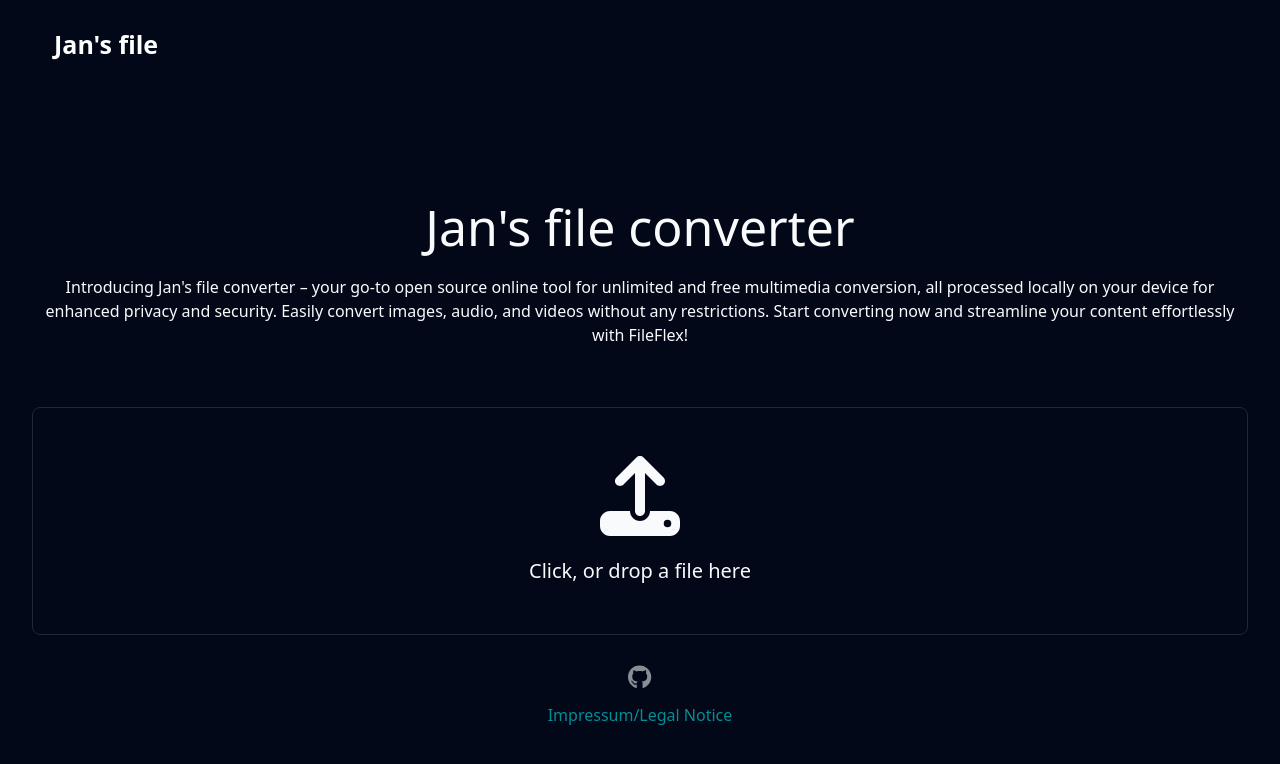
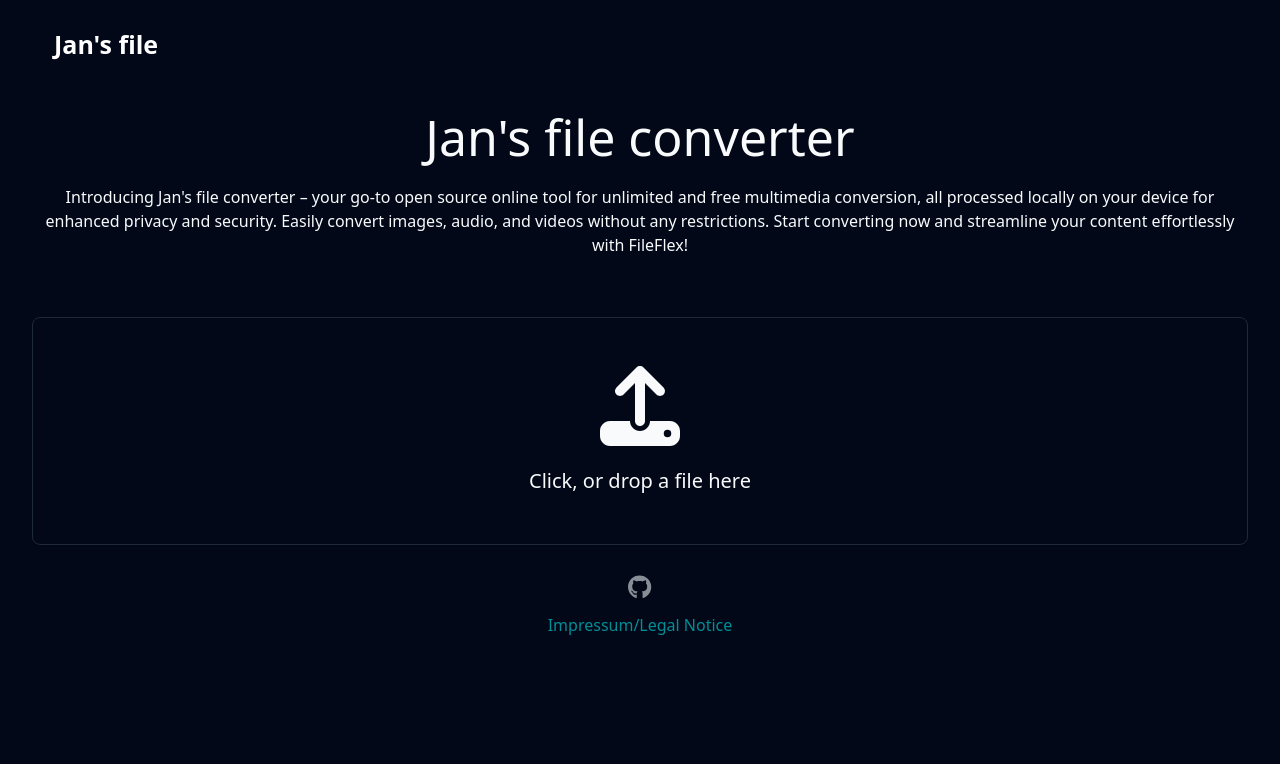
Before and after one commit to jscharnberg/fileConverter, a React (Vite) app: page / in a window 1280 px wide. Shown: the top 764 px of the page. Built offline with nearby package versions, Linux system fonts and the light colour scheme.

Commit message:
impressum

```diff
--- a/src/Components/Header/Header.css
+++ b/src/Components/Header/Header.css
@@ -1,6 +1,7 @@
 .header {
     overflow: hidden;
     padding: 20px 10px;
+    max-height: 100px;
 }
 
 .header a {
```
